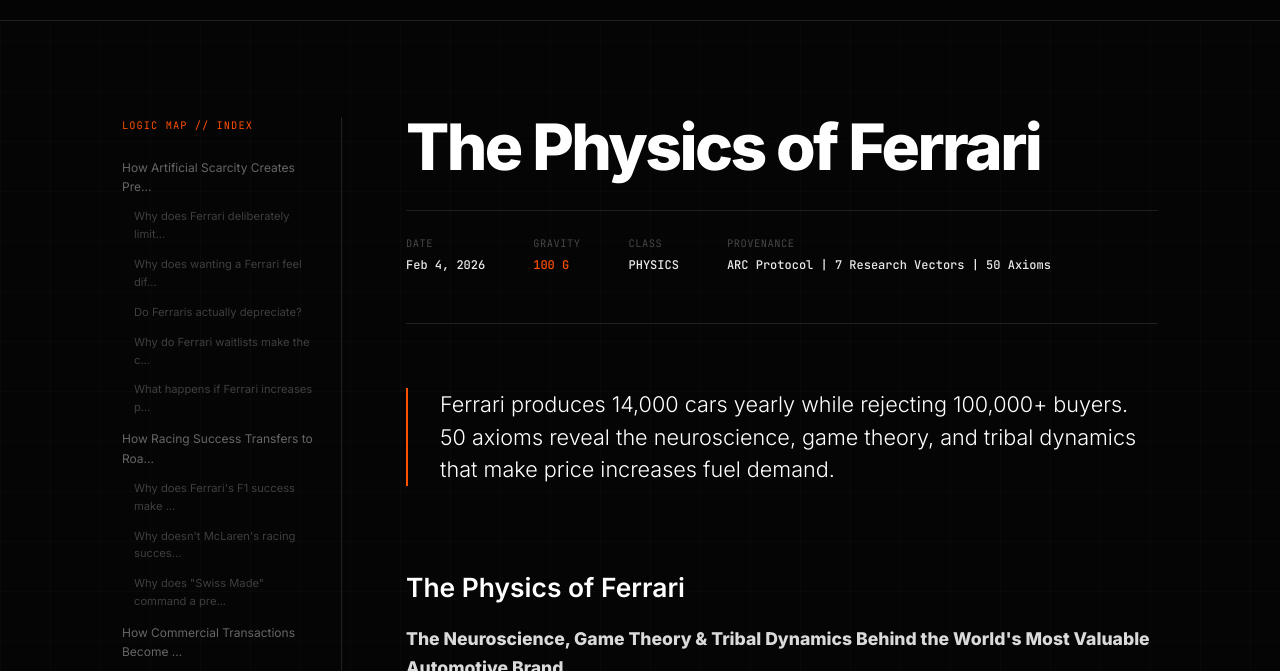
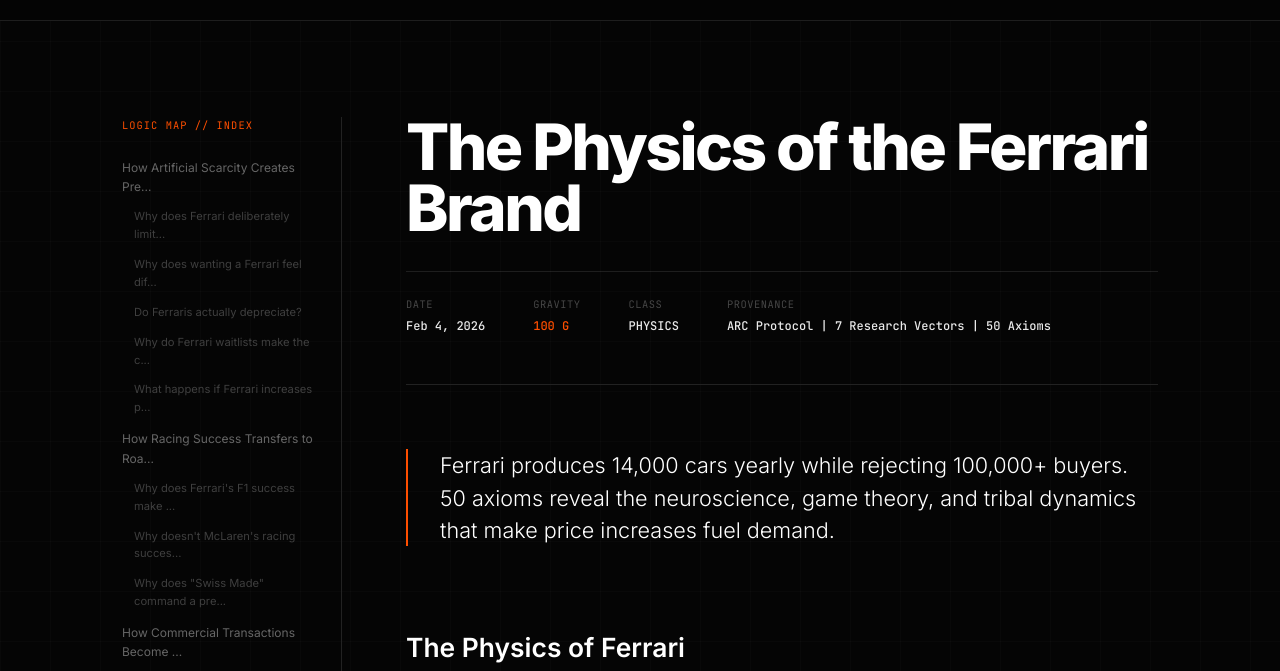
Before and after one commit to michaelquoc/michaelquoc-site, an Eleventy site: page src/physics/ferrari-brand.md in a window 1280 px wide. Shown: the part 59-730 px from the top of the page. Built offline with nearby package versions, Linux system fonts and the light colour scheme; Eleventy itself is replaced by a stand-in of ours; files that its build step writes are made by us from their sources.

Commit message:
Update Ferrari brand physics article

```diff
--- a/src/physics/ferrari-brand.md
+++ b/src/physics/ferrari-brand.md
@@ -1,5 +1,5 @@
 ---
-title: "The Physics of Ferrari"
+title: "The Physics of the Ferrari Brand"
 subtitle: "The Neuroscience, Game Theory & Tribal Dynamics Behind the World's Most Valuable Automotive Brand"
 seo_title: "Why Is Ferrari So Expensive? The Physics of Scarcity, Status & $350,000 Sports Cars"
 description: "Ferrari produces 14,000 cars yearly while rejecting 100,000+ buyers. 50 axioms reveal the neuroscience, game theory, and tribal dynamics that make price increases fuel demand."
```
